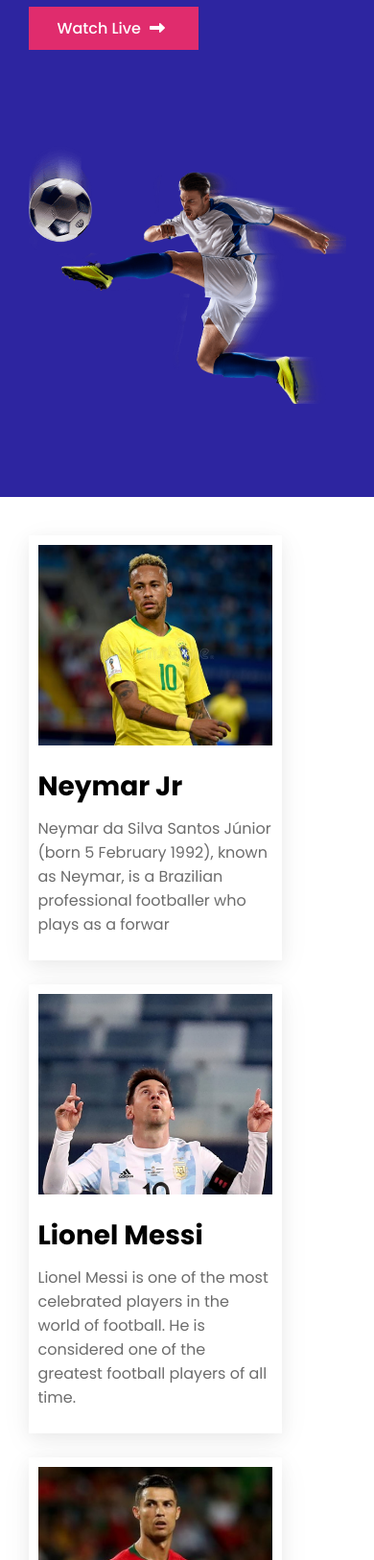
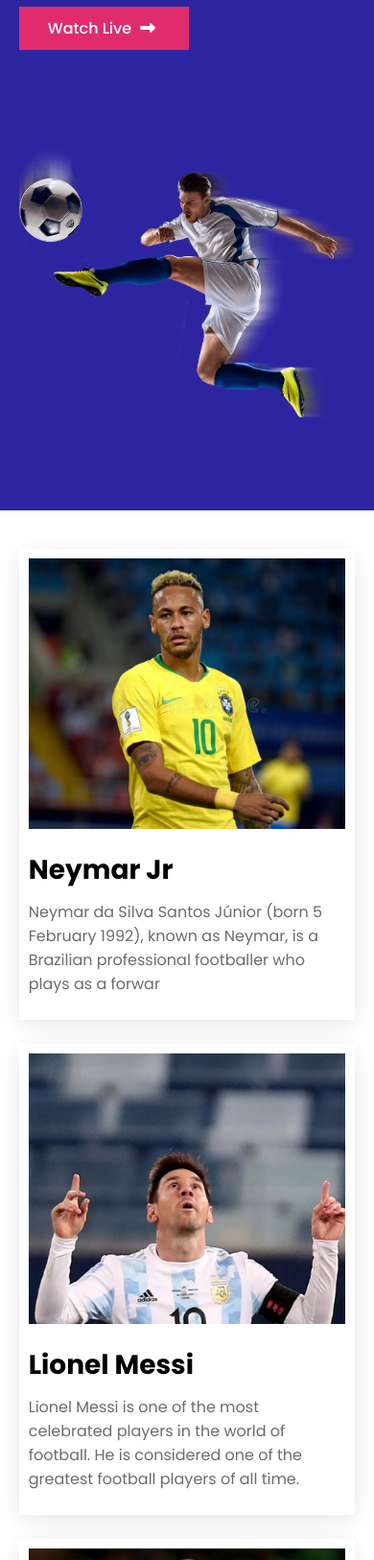
Before and after one commit to ashik-ashik/football-club, a plain HTML site: page index.html in a window 390 px wide. Shown: the part 374-2000 px from the top of the page at 96% size. Drawn offline with Linux system fonts and the light colour scheme.

Commit message:
[FIX] responsive container width

```diff
--- a/css/style.css
+++ b/css/style.css
@@ -376,7 +376,7 @@ footer p.copy-right{
 --------------------------------------- */
 @media (max-width: 576px) {
   .container{
-    width: 90%;
+    width: 95%;
     padding: 0 10px;
   }
 
@@ -405,14 +405,14 @@ footer p.copy-right{
   /* players section */
   #players .players-wrapper{
     grid-template-columns: repeat(1, 1fr);
-    width: 80%;
+    width: 100%;
   }
 
 
   /* Latest News sention */
   #latest-news .news-wrapper{
     grid-template-columns: 1fr;
-    width: 80%;
+    width: 100%;
   }
   #latest-news .news-1,
   #latest-news .news-3{
```
